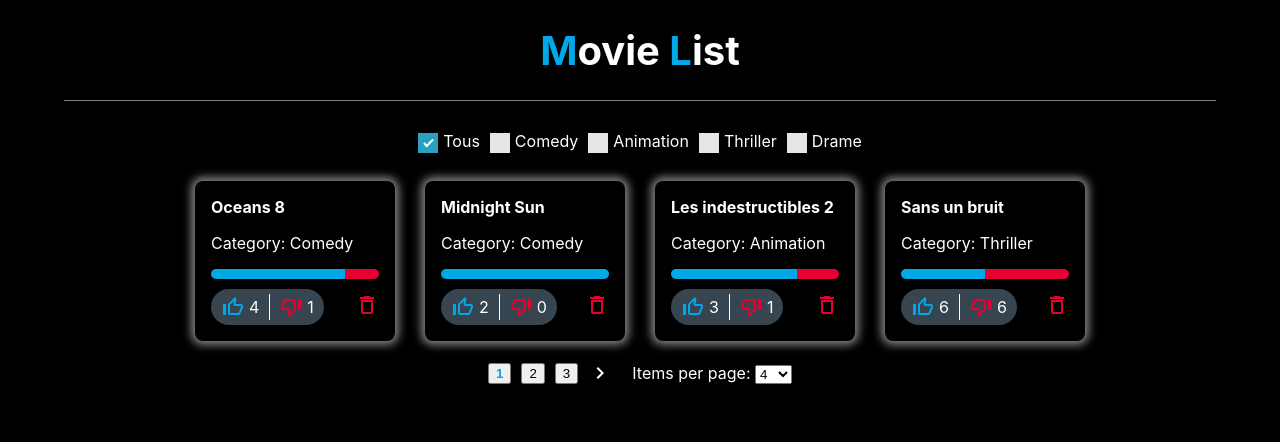
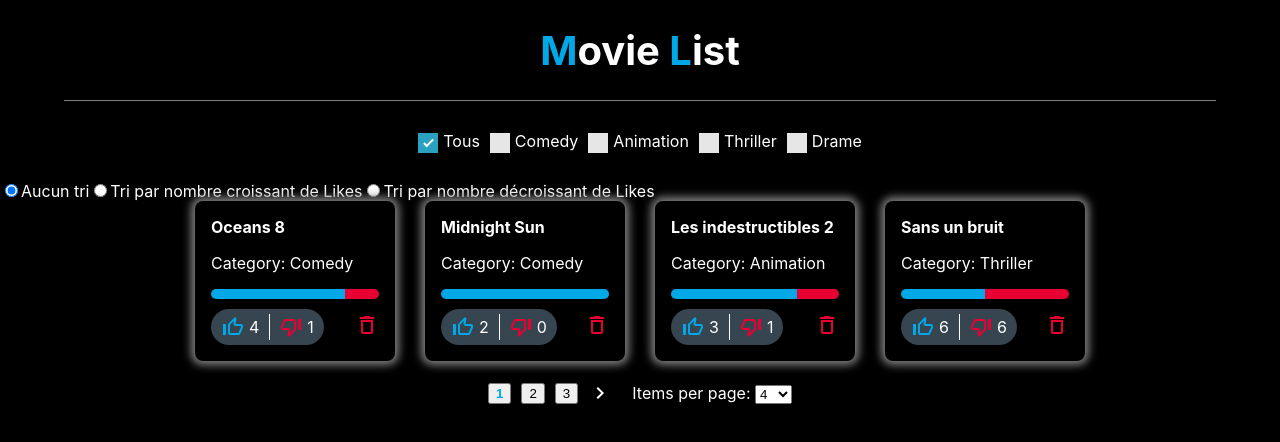
Before and after one commit to RayaneDjr/react-particeep-interview, a React (Create React App) app: page / in a window 1280 px wide. Shown: the top 442 px of the page. Built offline with nearby package versions, Linux system fonts and the light colour scheme.

Commit message:
added possibility to sort by likes

```diff
--- a/src/MovieList.js
+++ b/src/MovieList.js
@@ -7,6 +7,8 @@ import {
   setItemsPerPage,
   setCurrentPage,
   deleteMovie,
+  sortMoviesByLikes,
+  resetSorting,
 } from "./store";
 import NavigateNextIcon from "@mui/icons-material/NavigateNext";
 import NavigateBeforeIcon from "@mui/icons-material/NavigateBefore";
@@ -31,6 +33,15 @@ const MovieList = () => {
         : [...filter, category]; // Add category if not in the filter
 
       dispatch(setFilter(newFilter));
+    }
+  };
+
+  const handleSortChange = (event) => {
+    const value = event.target.value;
+    if (value === "none") {
+      dispatch(resetSorting());
+    } else {
+      dispatch(sortMoviesByLikes({ order: value }));
     }
   };
 
@@ -60,7 +71,7 @@ const MovieList = () => {
     dispatch(setCurrentPage(page));
   };
 
-  const filteredMovies = filter.length
+  let filteredMovies = filter.length
     ? movies.filter((movie) => filter.includes(movie.category))
     : movies;
 
@@ -103,6 +114,37 @@ const MovieList = () => {
             </label>
           </div>
         ))}
+      </div>
+
+      <div>
+        <label>
+          <input
+            type='radio'
+            name='sortLikes'
+            value='none'
+            onChange={handleSortChange}
+            defaultChecked
+          />
+          Aucun tri
+        </label>
+        <label>
+          <input
+            type='radio'
+            name='sortLikes'
+            value='asc'
+            onChange={handleSortChange}
+          />
+          Tri par nombre croissant de Likes
+        </label>
+        <label>
+          <input
+            type='radio'
+            name='sortLikes'
+            value='desc'
+            onChange={handleSortChange}
+          />
+          Tri par nombre décroissant de Likes
+        </label>
       </div>
 
       <div className='movie-list'>
--- a/src/store.js
+++ b/src/store.js
@@ -58,6 +58,22 @@ const moviesSlice = createSlice({
     setCurrentPage: (state, action) => {
       state.currentPage = action.payload;
     },
+    sortMoviesByLikes: (state, action) => {
+      const { order } = action.payload;
+      state.movies = [...state.movies].sort((a, b) => {
+        if (order === "asc") {
+          return a.likes - b.likes;
+        } else if (order === "desc") {
+          return b.likes - a.likes;
+        } else {
+          return 0; // Aucun tri
+        }
+      });
+    },
+    resetSorting: (state) => {
+      // Réinitialiser l'ordre des films à l'ordre par ID croissant
+      state.movies = [...state.movies].sort((a, b) => a.id.localeCompare(b.id));
+    },
   },
   extraReducers: (builder) => {
     builder
@@ -86,6 +102,8 @@ export const {
   setFilter,
   setItemsPerPage,
   setCurrentPage,
+  sortMoviesByLikes,
+  resetSorting,
 } = moviesSlice.actions;
 
 export const store = configureStore({
```
